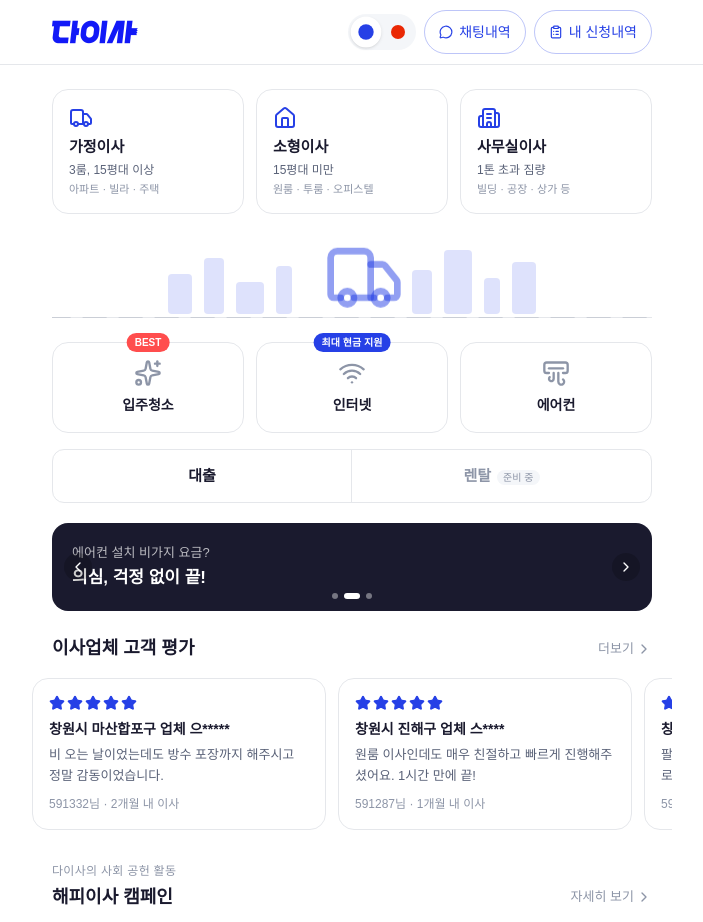
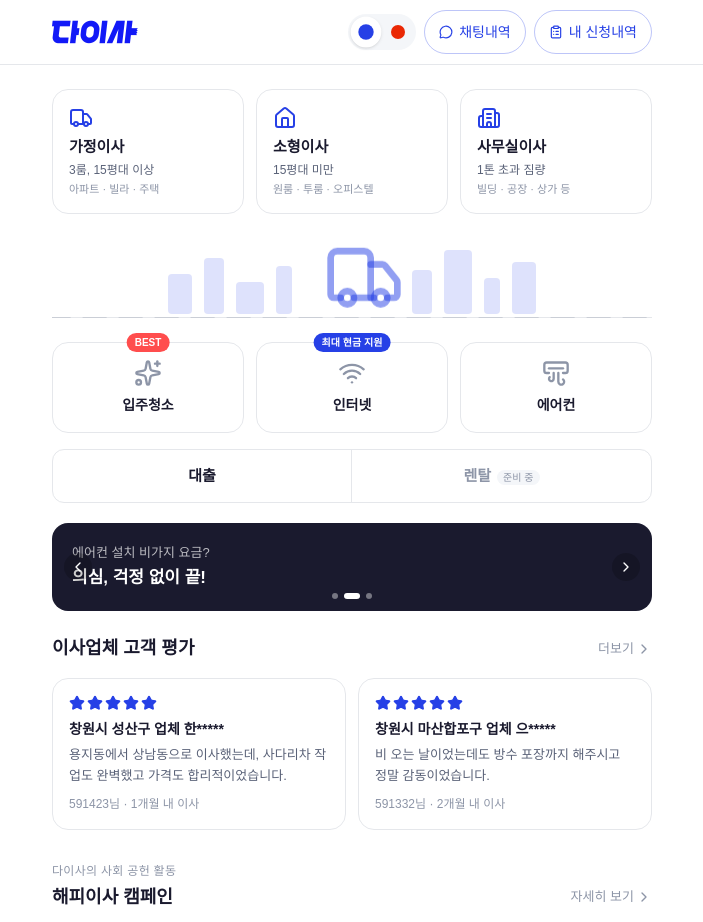
Before and after one commit to redbear7/da24, a Next.js app: page / in a window 1280 px wide. Shown: the top 922 px of the page, without its empty margins (288-991 px from the left). Built offline with nearby package versions, Linux system fonts and the light colour scheme.

Commit message:
fix: 고객평가 좌우 넘침 수정 + 슬라이딩 6초
- overflow-hidden 추가로 카드 좌우 넘침 방지
- -mx-5 제거 (부모 영역 안에서 렌더링)
- 카드 너비: 50% - 6px (2장 동시, gap 12px 고려)
- 자동 슬라이드: 4초→6초

```diff
--- a/app/page.tsx
+++ b/app/page.tsx
@@ -244,7 +244,7 @@ export default function HomePage() {
       </section>
 
       {/* ─── 이사업체 고객 평가 (자동 슬라이드) ─── */}
-      <section className="max-w-[640px] mx-auto px-5 pb-6">
+      <section className="max-w-[640px] mx-auto px-5 pb-6 overflow-hidden">
         <div className="flex items-center justify-between mb-4">
           <h2 className="text-[18px] font-bold text-foreground">이사업체 고객 평가</h2>
           <Link
@@ -322,7 +322,7 @@ function ReviewAutoSlider({ reviews }: { reviews: typeof REVIEWS }) {
       const max = el.scrollWidth - el.clientWidth;
       const next = el.scrollLeft + cardW + GAP;
       el.scrollTo({ left: next > max ? 0 : next, behavior: "smooth" });
-    }, 4000);
+    }, 6000);
   }, []);
 
   useEffect(() => {
@@ -353,7 +353,7 @@ function ReviewAutoSlider({ reviews }: { reviews: typeof REVIEWS }) {
   return (
     <div
       ref={scrollRef}
-      className="flex gap-3 overflow-x-auto pb-2 -mx-5 px-5 scrollbar-hide cursor-grab active:cursor-grabbing"
+      className="flex gap-3 overflow-x-auto pb-2 scrollbar-hide cursor-grab active:cursor-grabbing"
       style={{ scrollSnapType: "x mandatory" }}
       onMouseDown={onDown}
       onMouseMove={onMove}
@@ -368,7 +368,7 @@ function ReviewAutoSlider({ reviews }: { reviews: typeof REVIEWS }) {
           key={i}
           href="/review"
           className="bg-card border border-border rounded-2xl p-4 shrink-0"
-          style={{ width: "calc((min(100vw, 640px) - 40px - 12px) / 2)", minWidth: 240, scrollSnapAlign: "start" }}
+          style={{ width: "calc(50% - 6px)", minWidth: 220, scrollSnapAlign: "start" }}
           onClick={(e) => { if (Math.abs((scrollRef.current?.scrollLeft || 0) - scrollLeft.current) > 5) e.preventDefault(); }}
         >
           <div className="flex gap-0.5 mb-2">
```
